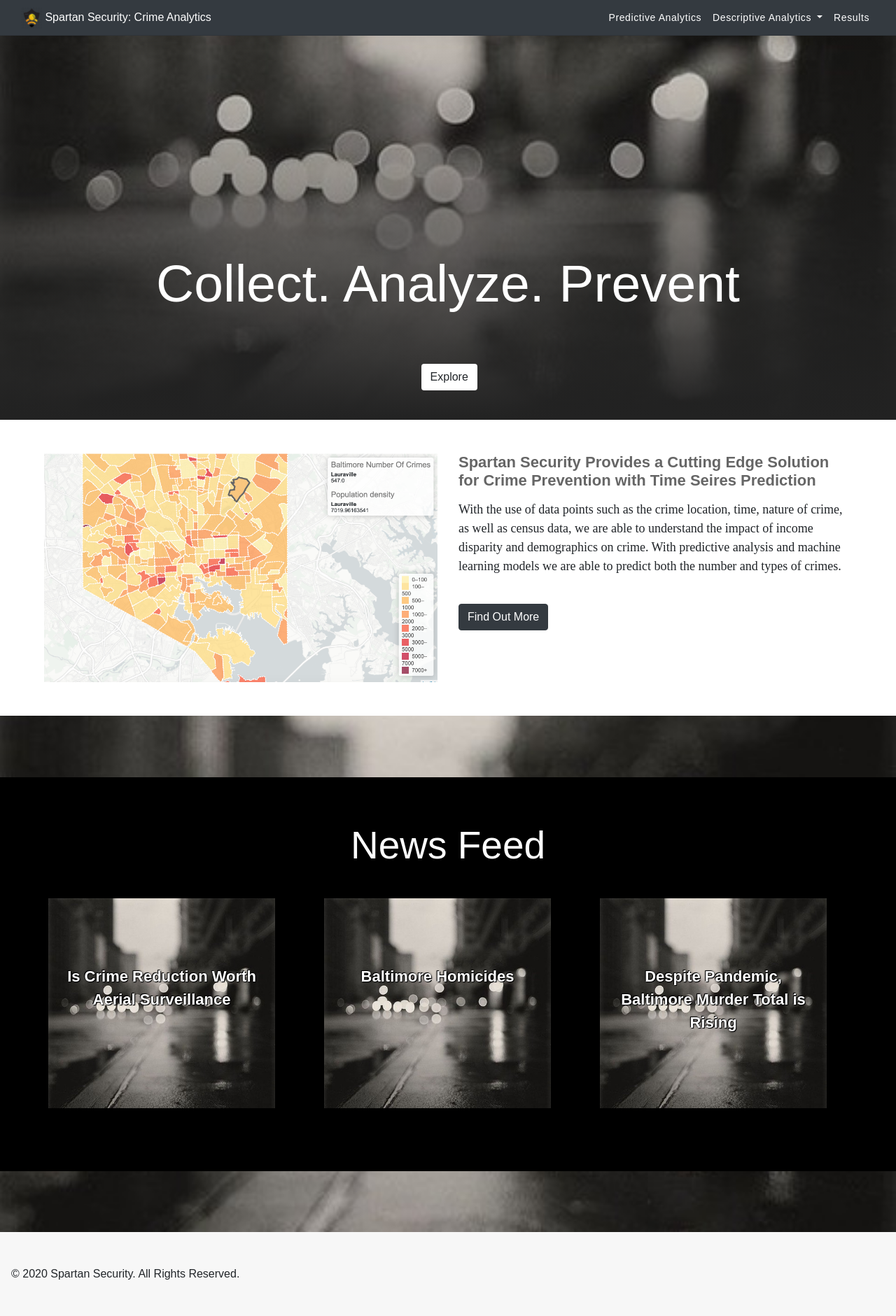
After one commit to Swayam595/SpartanSecurity, a Flask app: template app/templates/home2.html in a window 1280 px wide. The commit adds this page. Shown: the whole page at 70% size. Run offline with Flask 2, Linux system fonts and the light colour scheme; the template is opened without the code that fills it, so the values that code supplies are empty; some libraries are stand-ins or nearby versions.

Commit message:
home page css changes

```diff
--- a/app/application.py
+++ b/app/application.py
@@ -6,20 +6,17 @@ import json
 application = app = Flask(__name__)
 # manager = ModelManager()
 
-
 @app.route('/')
-def home():
-    return render_template('home.html')
-
+def newhome():
+    return render_template('home2.html')
 
 @app.route('/intersection')
 def intersection():
     return render_template('intersection.html')
 
-
-@app.route('/hotspots')
-def hot_spots():
-    return render_template('hotspots.html')
+# @app.route('/hotspots')
+# def hot_spots():
+#     return render_template('hotspots.html')
 
 
 @app.route('/predanalytics')
--- /dev/null
+++ b/app/static/css/style.css
@@ -0,0 +1,102 @@
+body{
+    font-family: sans-serif;
+}
+.bg-dark{
+    padding: 5px 30px;
+    box-shadow: 0 0.5rem 1rem rgba(0,0,0,.05), inset 0 -1px 0 rgba(0,0,0,.1);
+}
+.navbar-brand{
+    font-size:16px;
+}
+.navbar-dark .navbar-nav .nav-link{
+    font-family: Sen, sans-serif;
+    letter-spacing: 0.6px;
+    font-size:14px;
+}
+.banner{
+    background-image: url(../images/news1.png);
+    background-image:linear-gradient(360deg, #222, rgba(34, 34, 34, 0)), url(../images/news1.png);
+    background-position: center;
+    background-repeat: no-repeat;
+    background-size: cover;
+    min-height:600px;
+    background-attachment: fixed;
+}
+.banner-text{
+    text-align: center;
+    color: white;
+    position: absolute;
+    top: 45%;
+    width: 100%;
+    font-weight:500;
+    font-size: 75px;
+}
+.banner button{
+    position: absolute;
+    top: 65%;
+    left: 47%;
+    background-color:white;
+}
+.about-text{
+    font-weight: bold;
+    color: #666666;
+    font-size: 22px;
+}
+.about-desc{
+    font-size: 18px;
+    margin-top: 14px;
+    font-family: Raleway;
+}
+.news-banner-container{
+    background-image: url(../images/news1.png);
+    background-attachment:fixed;
+    background-position: center;
+    background-repeat: no-repeat;
+    padding: 7% 0;
+    background-size:cover;
+    overflow:hidden;
+}
+.news-content{
+    margin-top:3%;
+}
+.news-banner{
+    background-color:black;
+    padding: 5% 5% 7% 5%;
+}
+.news-banner .col{
+    min-height: 300px;
+    color: #fff;
+    font-weight: bold;
+    font-size:22px ;
+    padding-top:8%;
+    text-align: center;
+    text-shadow: 0px 0px 3px #000, -1px -1px #000, 1px 1px #000;
+    margin: 0 35px;
+    box-shadow: -1px 2px 8px 3px #000;
+    background-image:url(../images/news1.png);
+    background-size:cover;
+
+}
+.news-banner-text{
+    width:100%;
+    color:white;
+    font-size:55px;
+}
+.home-map-img   {
+    width:100%;
+    height: auto;
+}
+footer{
+    background-color:#F7F7F7;
+}
+
+/*Results page*/
+#bgnf {
+  background-image: url(../images/hmpg.jpg);
+}
+#img2 {
+  display:block;
+  border: 3px solid #000000;
+  height:100%;
+  margin: 3% auto 0 auto;
+}
--- a/app/static/js/pd_predictions.js
+++ b/app/static/js/pd_predictions.js
@@ -1,4 +1,4 @@
-var map = L.map('mapid',{zoomControl:false}).setView([39.2980, -76.6121], 11.50);
+var map = L.map('mapid',{zoomControl:false}).setView([39.3110, -76.6121], 11.50);
 L.tileLayer('https://tiles.stadiamaps.com/tiles/alidade_smooth_dark/{z}/{x}/{y}{r}.png').addTo(map);
 
 $.getJSON('static/json/pd_predictions.json',function (data) {
@@ -23,16 +23,13 @@ $.getJSON('static/json/pd_predictions.json',function (data) {
 });
 
 var title = L.control({position: 'topleft'});
-
 title.onAdd = function (map) {
-
     var div = L.DomUtil.create('div', 'title');
     div.innerHTML += "<strong>Number of Crimes Predicted for Next week</strong>";
     return div;
 };
 
 title.addTo(map);
-
 function getColor(d) {
     return d > 44000 ? '#800026' :
               d > 42500  ? '#BD0026' :
--- a/app/templates/dashboard.html
+++ b/app/templates/dashboard.html
@@ -19,6 +19,7 @@
         <param name='display_count' value='yes' />
         <param name='language' value='en' /></object></div>
 <script
-    type='text/javascript'>                    var divElement = document.getElementById('viz1592906993473'); var vizElement = divElement.getElementsByTagName('object')[0]; if (divElement.offsetWidth > 800) { vizElement.style.width = '1366px'; vizElement.style.height = '795px'; } else if (divElement.offsetWidth > 500) { vizElement.style.width = '1366px'; vizElement.style.height = '795px'; } else { vizElement.style.width = '100%'; vizElement.style.height = '1327px'; } var scriptElement = document.createElement('script'); scriptElement.src = 'https://public.tableau.com/javascripts/api/viz_v1.js'; vizElement.parentNode.insertBefore(scriptElement, vizElement);                </script>
+    type='text/javascript'>
+    var divElement = document.getElementById('viz1592906993473'); var vizElement = divElement.getElementsByTagName('object')[0]; if (divElement.offsetWidth > 800) { vizElement.style.width = '1366px'; vizElement.style.height = '795px'; } else if (divElement.offsetWidth > 500) { vizElement.style.width = '1366px'; vizElement.style.height = '795px'; } else { vizElement.style.width = '100%'; vizElement.style.height = '1327px'; } var scriptElement = document.createElement('script'); scriptElement.src = 'https://public.tableau.com/javascripts/api/viz_v1.js'; vizElement.parentNode.insertBefore(scriptElement, vizElement);                </script>
 
-    {% endblock  %}
+{% endblock  %}
--- a/app/templates/home.html
+++ b/app/templates/home.html
@@ -44,8 +44,7 @@
     <div id='newsfeed'>News Feed</div>
     <div id="row">
         <div id="column">
-                <a
-                        href="https://www.nbcwashington.com/news/local/is-crime-reduction-worth-aerial-surveillance-baltimore-board-says-yes/2261090/">
+            <a href="https://www.nbcwashington.com/news/local/is-crime-reduction-worth-aerial-surveillance-baltimore-board-says-yes/2261090/">
                 <img src='../static/images/news1.png' alt="Snow" style="width:100%;height: 50%;">
                 <div id="centered">Is Crime Reduction Worth Aerial Surveillance
                 </div>
--- /dev/null
+++ b/app/templates/home2.html
@@ -0,0 +1,58 @@
+{% extends 'navbar.html' %}
+
+{% block scriptcontent %}
+    <link rel="stylesheet" href="static/css/style.css"/>
+{% endblock %}
+{% block bodycontent %}
+
+<div class="container-fluid">
+    <div class="row banner">
+        <h1 class="banner-text">Collect. Analyze. Prevent</h1>
+        <button class="btn explore-btn">Explore</button>
+    </div>
+    <div class="about row px-5 my-5">
+        <div class="col">
+            <img class="home-map-img" src="../static/images/mainpic.png">
+        </div>
+        <div class="col">
+            <h2 class="about-text">
+                Spartan Security Provides a Cutting Edge Solution for Crime Prevention with Time Seires
+                Prediction
+            </h2>
+            <p class="about-desc">With the use of data points such as the crime location,
+                time, nature of crime, as well as census data, we are able
+                to understand the impact of income disparity and
+                demographics on crime. With predictive analysis and
+                machine learning models we are able to predict both
+                the number and types of crimes.</p>
+            <a href="/predanalytics"><button class="btn btn-dark my-4">Find Out More</button></a>
+        </div>
+    </div>
+    <div class="row news-banner-container">
+        <div class="row news-banner">
+            <h2 class="news-banner-text text-center">News Feed</h2>
+            <div class="news-content row w-100">
+                <div class="col">
+                    Is Crime Reduction Worth Aerial Surveillance
+                </div>
+                <div class="col">
+                    Baltimore Homicides
+                </div>
+                <div class="col">
+                    Despite Pandemic, Baltimore Murder Total is Rising
+                </div>
+            </div>
+        </div>
+    </div>
+    <footer class="row py-5 px-3">
+        &copy; 2020 Spartan Security. All Rights Reserved.
+    </footer>
+</div>
+<script type="text/javascript">
+$(window).scroll(function(){
+    $(".banner-text").css("opacity", 1 - $(window).scrollTop() / 250);
+    $(".explore-btn").css("opacity", 1 - $(window).scrollTop() / 250);
+});
+
+</script>
+{% endblock %}
--- a/app/templates/intersection.html
+++ b/app/templates/intersection.html
@@ -2,10 +2,8 @@
 {% block scriptcontent %}
 <script src="https://ajax.googleapis.com/ajax/libs/jquery/3.3.1/jquery.min.js"></script>
 <link rel="stylesheet" href="https://unpkg.com/leaflet@1.3.4/dist/leaflet.css" />
-<link rel="stylesheet" href="https://unpkg.com/leaflet.markercluster@1.4.1/dist/MarkerCluster.css" />
-<link rel="stylesheet" href="https://unpkg.com/leaflet.markercluster@1.4.1/dist/MarkerCluster.Default.css">
+<script src='https://unpkg.com/@turf/turf/turf.min.js'></script>
 <script src="https://unpkg.com/leaflet@1.3.4/dist/leaflet.js"></script>
-<script src="https://unpkg.com/leaflet.markercluster@1.4.1/dist/leaflet.markercluster.js"></script>
 {% endblock %}
 
 {% block bodycontent %}
--- a/app/templates/navbar.html
+++ b/app/templates/navbar.html
@@ -5,28 +5,22 @@
     <meta name="viewport" content="width=device-width, initial-scale=1 shrink-to-fit=no">
     <title>Spartan Security</title>
     <link rel="stylesheet" href="https://stackpath.bootstrapcdn.com/bootstrap/4.5.0/css/bootstrap.min.css" integrity="sha384-9aIt2nRpC12Uk9gS9baDl411NQApFmC26EwAOH8WgZl5MYYxFfc+NcPb1dKGj7Sk" crossorigin="anonymous">
-
     <script src="https://code.jquery.com/jquery-3.5.1.slim.min.js" integrity="sha384-DfXdz2htPH0lsSSs5nCTpuj/zy4C+OGpamoFVy38MVBnE+IbbVYUew+OrCXaRkfj" crossorigin="anonymous"></script>
     <script src="https://cdn.jsdelivr.net/npm/popper.js@1.16.0/dist/umd/popper.min.js" integrity="sha384-Q6E9RHvbIyZFJoft+2mJbHaEWldlvI9IOYy5n3zV9zzTtmI3UksdQRVvoxMfooAo" crossorigin="anonymous"></script>
     <script src="https://stackpath.bootstrapcdn.com/bootstrap/4.5.0/js/bootstrap.min.js" integrity="sha384-OgVRvuATP1z7JjHLkuOU7Xw704+h835Lr+6QL9UvYjZE3Ipu6Tp75j7Bh/kR0JKI" crossorigin="anonymous"></script>
+    <link rel="stylesheet" href="static/css/style.css" />
+    <link rel="stylesheet" href="static/css/map.css">
     {% block scriptcontent %}{% endblock %}
-    <link rel="stylesheet" href="static/style.css" />
+
 </head>
 <body>
-<nav class="navbar navbar-expand-lg navbar-dark bg-dark">
-
-  <img src="../static/images/logo.png" alt="" width="30"/>
-    <a class="navbar-brand" href="/">&nbsp;Spartan Security: Crime Analytics</a>
-    <button class="navbar-toggler" type="button" data-toggle="collapse" data-target="#navbarSupportedContent"
-        aria-controls="navbarSupportedContent" aria-expanded="false" aria-label="Toggle navigation">
-        <span class="navbar-toggler-icon"></span>
-    </button>
-
+<nav class="navbar fixed-top navbar-expand-lg navbar-dark bg-dark">
+    <a class="navbar-brand mb-0 h1" href="/">
+        <img src="../static/images/logo.png" alt="" width="30"/>
+        Spartan Security: Crime Analytics
+    </a>
     <div class="collapse navbar-collapse" id="navbarSupportedContent">
         <ul class="navbar-nav ml-auto">
-            <!-- <li class="nav-item active">
-                <a class="nav-link" href="/">Home <span class="sr-only">(current)</span></a>
-            </li> -->
             <li class="nav-item active">
                 <a class="nav-link" href="/predanalytics">Predictive Analytics</a>
             </li>
```
Also changed, not shown: app/static/css/map.css (added, +50 -0 lines), app/static/js/intersection.js (+21 -11 lines), app/static/js/neighborhood_script.js (+5 -6 lines), app/static/js/pd_script.js (+10 -57 lines), app/templates/safety.html (+4 -4 lines), app/static/images/img1.jpg (added). Lines whose indentation alone changed are shown as unchanged.
